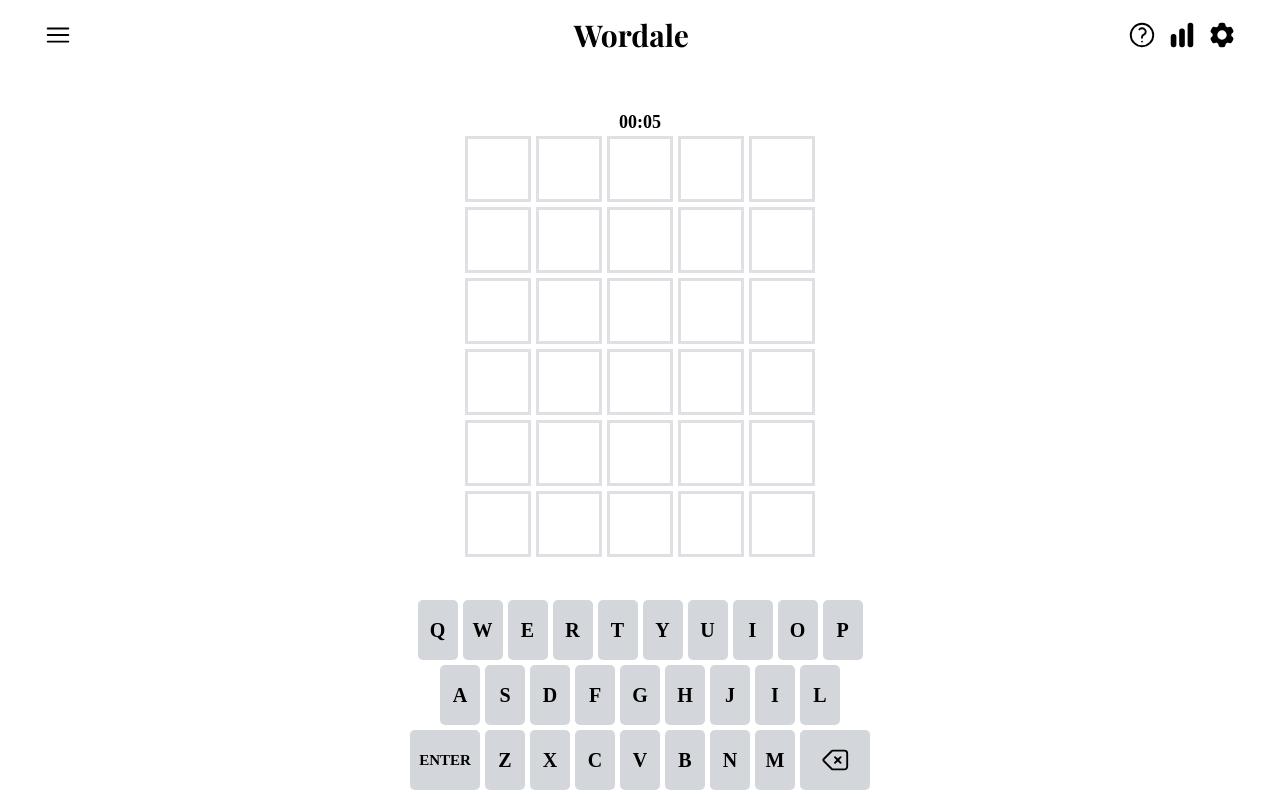
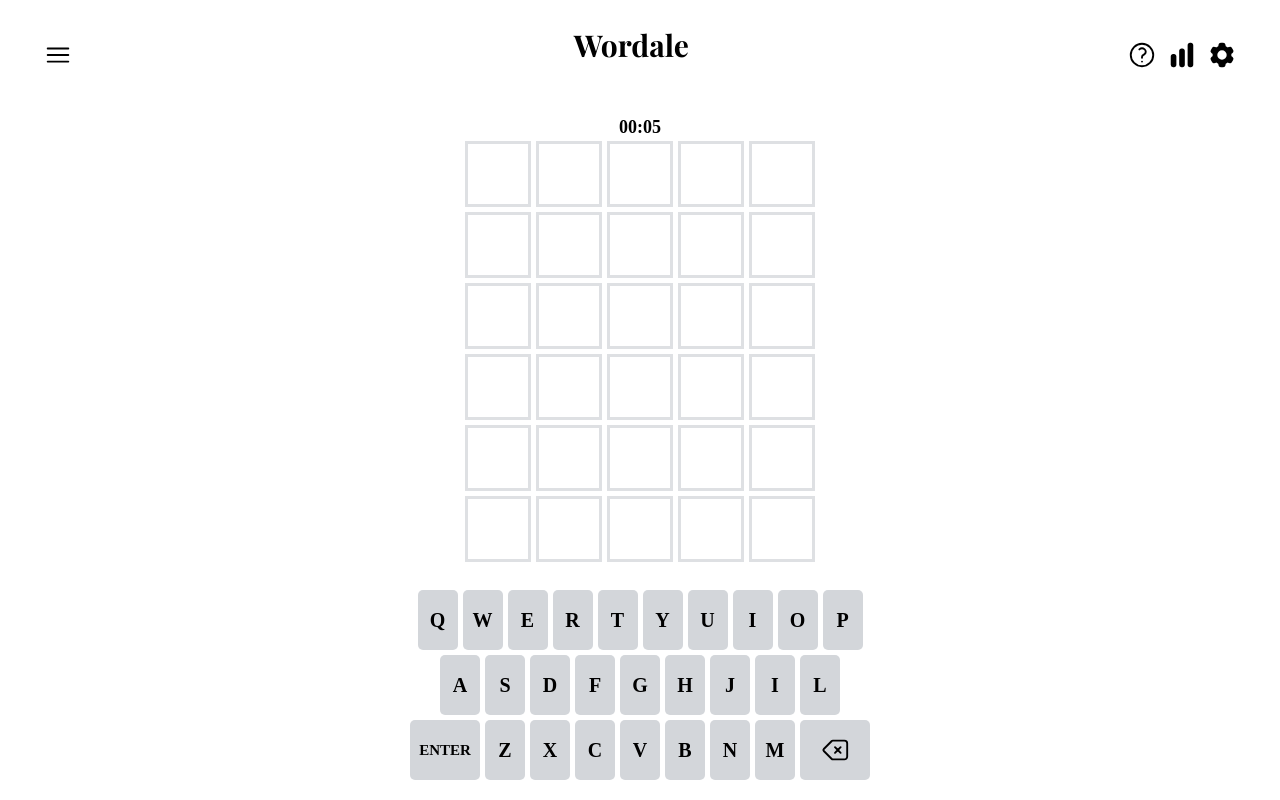
Before and after one commit to Yellni99/wordale, a plain HTML site: page index.html in a window 1280 px wide. Drawn offline with nearby package versions, Linux system fonts and the light colour scheme.

Commit message:
코드 수정

```diff
--- a/css/footer.css
+++ b/css/footer.css
@@ -5,6 +5,7 @@ footer {
   flex-direction: column;
   padding-bottom: 10px;
   gap: 5px;
+  padding-bottom: 20px;
 }
 
 .keyboard-row {
--- a/css/header.css
+++ b/css/header.css
@@ -12,7 +12,7 @@ header {
   justify-content: center;
   align-items: center;
   gap: 10px;
-  padding: 0px 30px 0px 30px;
+  padding: 20px 30px 0px 30px;
 }
 
 .header-icon {
--- a/index.html
+++ b/index.html
@@ -77,7 +77,7 @@
       </div>
     </header>
     <main>
-      <div id="timer">time: 00:00</div>
+      <div id="timer">00:00</div>
       <div class="board-row row-0">
         <div class="board-column" data-index="00"></div>
         <div class="board-column" data-index="01"></div>
```
